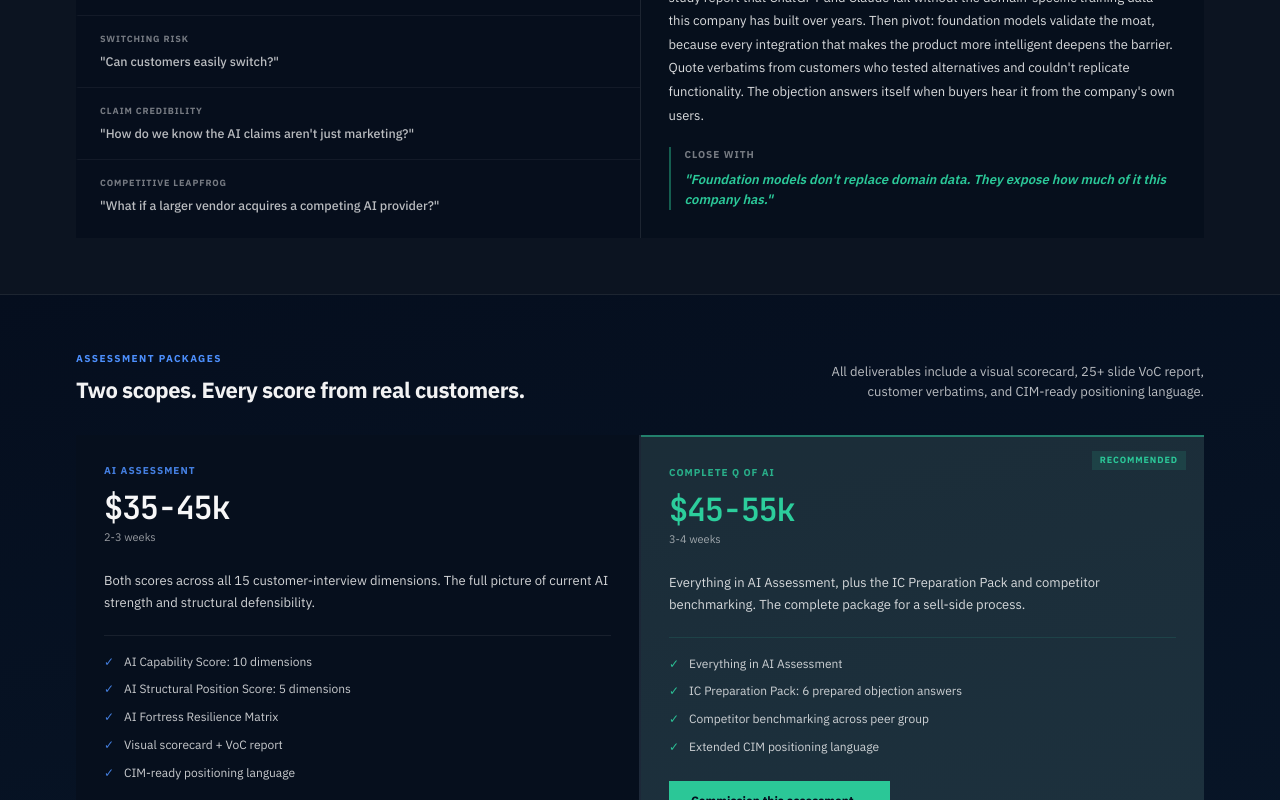
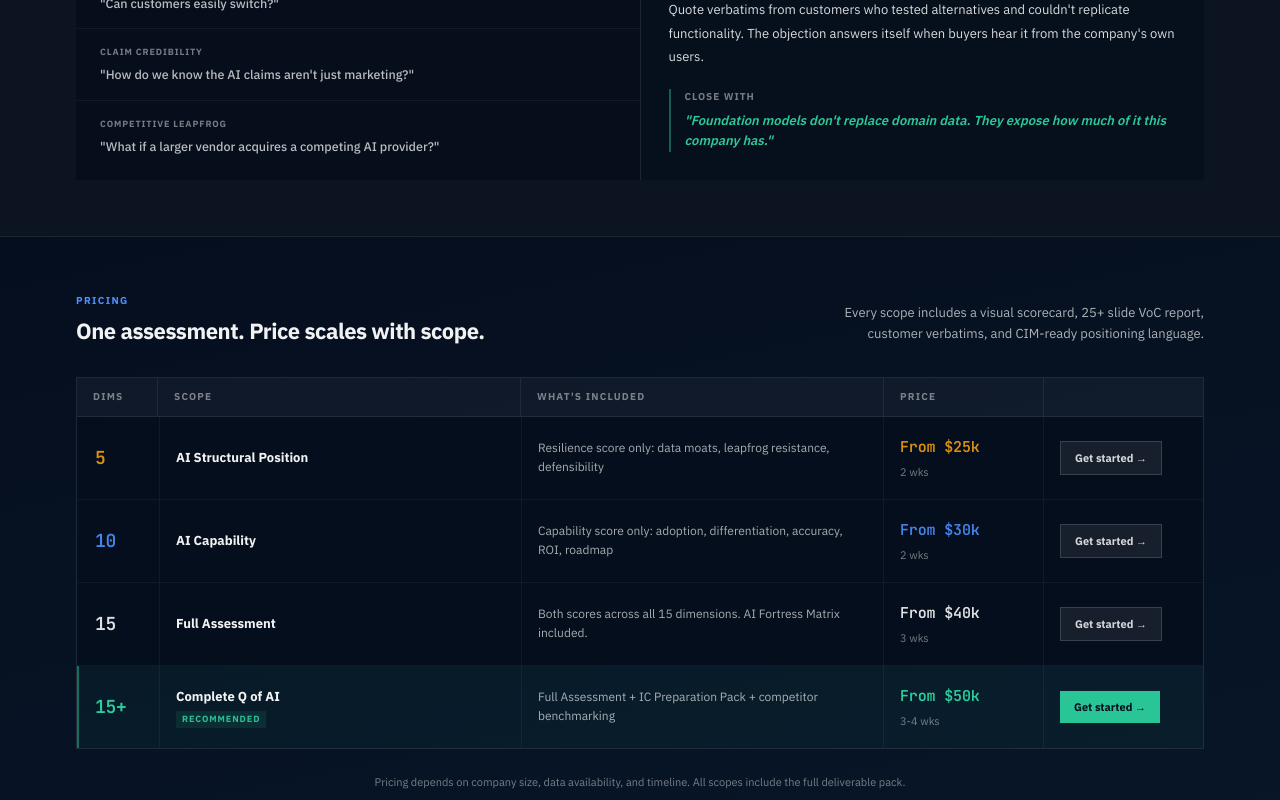
Before and after one commit to Crossover-Research/sell-side-overview-site, a Next.js app: page /qofai in a window 1280 px wide. Shown: the part 2000-2800 px from the top of the page. Built offline with nearby package versions, Linux system fonts and the light colour scheme.

Commit message:
redesign: tighten matrix section, dimension-scale pricing table (base $25k), carousel touch targets

```diff
--- a/app/qofai/page.tsx
+++ b/app/qofai/page.tsx
@@ -140,19 +140,15 @@ export default function QofAIPage() {
         <div style={{ maxWidth:1200, margin:'0 auto', padding:'0 36px' }}>
           <div style={{ display:'grid', gridTemplateColumns:'1fr 1fr', gap:40, alignItems:'start' }}>
             <div>
-              <div className="ib-section-eyebrow" style={{ marginBottom:8 }}>AI Resilience Matrix</div>
-              <h2 style={{ fontSize:22, fontWeight:700, color:'rgba(255,255,255,.95)', letterSpacing:'-.022em', marginBottom:12, lineHeight:1.25 }}>
+              <h2 style={{ fontSize:22, fontWeight:700, color:'rgba(255,255,255,.95)', letterSpacing:'-.022em', marginBottom:18, lineHeight:1.25 }}>
                 Map the AI position. Build the case before buyers define it.
               </h2>
-              <p style={{ fontSize:13, color:'rgba(255,255,255,.75)', lineHeight:1.7, marginBottom:22 }}>
-                The Q of AI gives you a customer-validated framework to position the asset's AI story before the process opens, and the language to justify a premium multiple when it does.
-              </p>
               <div style={{ display:'grid', gridTemplateColumns:'1fr 1fr', gap:2, background:'rgba(255,255,255,.07)', border:'1px solid rgba(255,255,255,.09)' }}>
                 {[
-                  { name:'AI Catalyst',    badge:'Growth Opportunity', color:'rgba(77,144,254,.95)',  bg:'rgba(77,144,254,.08)',  desc:'High Resilience + Emerging AI. Strong structural moats with untapped AI potential.' },
-                  { name:'AI Fortress',    badge:'Premium Asset',       color:'rgba(45,212,160,.97)',  bg:'rgba(45,212,160,.07)',  desc:'High Capability + High Resilience. Top 15-20% of assessed software companies.', highlight:true },
-                  { name:'AI Foundation',  badge:'AI Growth Story',     color:'rgba(255,77,94,.92)',   bg:'rgba(255,77,94,.06)',   desc:'Early-stage AI with meaningful upside on both axes, a clear growth narrative for the right acquirer.' },
-                  { name:'AI Accelerator', badge:'Structural Upside',   color:'rgba(245,158,11,.95)',  bg:'rgba(245,158,11,.07)',  desc:'Strong current AI with near-term opportunity to lock in structural moats, a value creation lever for the next owner.' },
+                  { name:'AI Catalyst',    badge:'Growth Opportunity', color:'rgba(77,144,254,.95)',  bg:'rgba(77,144,254,.08)',  desc:'High Resilience, emerging AI capability. Strong moats with untapped upside.' },
+                  { name:'AI Fortress',    badge:'Premium Asset',       color:'rgba(45,212,160,.97)',  bg:'rgba(45,212,160,.07)',  desc:'High Capability + High Resilience. Top 15-20% of all companies assessed.', highlight:true },
+                  { name:'AI Foundation',  badge:'AI Growth Story',     color:'rgba(255,77,94,.92)',   bg:'rgba(255,77,94,.06)',   desc:'Early-stage AI with upside on both axes. A growth narrative for the right acquirer.' },
+                  { name:'AI Accelerator', badge:'Structural Upside',   color:'rgba(245,158,11,.95)',  bg:'rgba(245,158,11,.07)',  desc:'Strong AI capability. Near-term opportunity to lock in structural defensibility.' },
                 ].map((q, i) => (
                   <div key={i} style={{ background: (q as any).highlight ? 'rgba(45,212,160,.05)' : 'rgba(6,14,28,.95)', padding:'20px', borderTop: (q as any).highlight ? '2px solid rgba(45,212,160,.4)' : '2px solid transparent' }}>
                     <div style={{ fontSize:9, fontWeight:700, letterSpacing:'.1em', textTransform:'uppercase', color:q.color, background:q.bg, padding:'2px 7px', display:'inline-block', marginBottom:8 }}>{q.badge}</div>
@@ -161,19 +157,13 @@ export default function QofAIPage() {
                   </div>
                 ))}
               </div>
-              <div style={{ fontSize:10, fontWeight:700, letterSpacing:'.1em', textTransform:'uppercase', color:'rgba(255,255,255,.45)', marginTop:8, textAlign:'center' }}>
-                X: AI Resilience → &nbsp;&nbsp; Y: AI Capability →
-              </div>
+
             </div>
 
             <div>
-              <div className="ib-section-eyebrow" style={{ marginBottom:8 }}>The Framework</div>
-              <h2 style={{ fontSize:22, fontWeight:700, color:'rgba(255,255,255,.95)', letterSpacing:'-.022em', marginBottom:12, lineHeight:1.25 }}>
+              <h2 style={{ fontSize:22, fontWeight:700, color:'rgba(255,255,255,.95)', letterSpacing:'-.022em', marginBottom:16, lineHeight:1.25 }}>
                 15 dimensions. Two independent scores.
               </h2>
-              <p style={{ fontSize:13, color:'rgba(255,255,255,.75)', lineHeight:1.7, marginBottom:16 }}>
-                Every score derived from structured customer interviews, not internal benchmarks.
-              </p>
               <div style={{ background:'rgba(6,14,28,.98)', border:'1px solid rgba(77,144,254,.2)', overflow:'hidden', marginBottom:2 }}>
                 <div style={{ background:'rgba(77,144,254,.07)', borderBottom:'1px solid rgba(77,144,254,.15)', padding:'12px 18px', display:'flex', alignItems:'center', justifyContent:'space-between' }}>
                   <div>
@@ -309,92 +299,126 @@ export default function QofAIPage() {
         </div>
       </section>
 
-      {/* PRICING — two clean tiers */}
+      {/* PRICING — single scope, price scales with n dimensions */}
       <section style={{ padding:'56px 0', background:'linear-gradient(168deg,#050e1e 0%,#081628 100%)', borderBottom:'1px solid rgba(255,255,255,.07)' }}>
         <div style={{ maxWidth:1200, margin:'0 auto', padding:'0 36px' }}>
+
           <div style={{ display:'flex', alignItems:'flex-end', justifyContent:'space-between', gap:24, flexWrap:'wrap', marginBottom:32 }}>
             <div>
-              <div className="ib-section-eyebrow" style={{ marginBottom:8 }}>Assessment Packages</div>
+              <div className="ib-section-eyebrow" style={{ marginBottom:8 }}>Pricing</div>
               <h2 style={{ fontSize:22, fontWeight:700, color:'rgba(255,255,255,.95)', letterSpacing:'-.022em', margin:0, lineHeight:1.25 }}>
-                Two scopes. Every score from real customers.
+                One assessment. Price scales with scope.
               </h2>
             </div>
-            <p style={{ fontSize:13, color:'rgba(255,255,255,.72)', margin:0, maxWidth:380, textAlign:'right', lineHeight:1.6 }}>
-              All deliverables include a visual scorecard, 25+ slide VoC report, customer verbatims, and CIM-ready positioning language.
+            <p style={{ fontSize:13, color:'rgba(255,255,255,.68)', margin:0, maxWidth:360, textAlign:'right', lineHeight:1.6 }}>
+              Every scope includes a visual scorecard, 25+ slide VoC report, customer verbatims, and CIM-ready positioning language.
             </p>
           </div>
 
-          <div style={{ display:'grid', gridTemplateColumns:'1fr 1fr', gap:2, background:'rgba(255,255,255,.09)', marginBottom:24 }}>
+          {/* Scope table */}
+          <div style={{ border:'1px solid rgba(255,255,255,.1)', overflow:'hidden', marginBottom:24 }}>
 
-            {/* AI Assessment */}
-            <div style={{ background:'rgba(6,14,28,.95)', padding:'28px 28px' }}>
-              <div style={{ fontSize:10, fontWeight:700, letterSpacing:'.1em', textTransform:'uppercase', color:'rgba(77,144,254,.88)', marginBottom:12 }}>
-                AI Assessment
-              </div>
-              <div style={{ fontFamily:'var(--font-mono)', fontSize:32, fontWeight:700, color:'rgba(255,255,255,.97)', letterSpacing:'-.04em', lineHeight:1, marginBottom:4 }}>
-                $35-45k
-              </div>
-              <div style={{ fontSize:11, color:'rgba(255,255,255,.58)', marginBottom:24 }}>2-3 weeks</div>
-
-              <div style={{ fontSize:13, color:'rgba(255,255,255,.82)', lineHeight:1.72, marginBottom:20 }}>
-                Both scores across all 15 customer-interview dimensions. The full picture of current AI strength and structural defensibility.
-              </div>
-
-              <div style={{ display:'flex', flexDirection:'column', gap:8, marginBottom:24, paddingTop:16, borderTop:'1px solid rgba(255,255,255,.07)' }}>
-                {[
-                  'AI Capability Score: 10 dimensions',
-                  'AI Structural Position Score: 5 dimensions',
-                  'AI Fortress Resilience Matrix',
-                  'Visual scorecard + VoC report',
-                  'CIM-ready positioning language',
-                ].map((f, i) => (
-                  <div key={i} style={{ display:'flex', alignItems:'center', gap:10, fontSize:12, color:'rgba(255,255,255,.78)' }}>
-                    <span style={{ color:'rgba(77,144,254,.85)', fontSize:12 }}>✓</span>
-                    {f}
-                  </div>
-                ))}
-              </div>
-
-              <a href={`mailto:${CONTACT.email}`} style={{ display:'inline-flex', alignItems:'center', fontSize:12, fontWeight:700, textDecoration:'none', color:'rgba(255,255,255,.88)', border:'1px solid rgba(255,255,255,.22)', padding:'9px 20px', transition:'all .15s' }}>
-                Get started →
-              </a>
+            {/* Column header */}
+            <div style={{ display:'grid', gridTemplateColumns:'80px 1fr 1fr 160px 160px', background:'rgba(255,255,255,.04)', borderBottom:'1px solid rgba(255,255,255,.08)' }}>
+              <div style={{ padding:'11px 16px', fontSize:10, fontWeight:700, letterSpacing:'.12em', textTransform:'uppercase', color:'rgba(255,255,255,.45)' }}>Dims</div>
+              <div style={{ padding:'11px 16px', fontSize:10, fontWeight:700, letterSpacing:'.12em', textTransform:'uppercase', color:'rgba(255,255,255,.45)', borderLeft:'1px solid rgba(255,255,255,.07)' }}>Scope</div>
+              <div style={{ padding:'11px 16px', fontSize:10, fontWeight:700, letterSpacing:'.12em', textTransform:'uppercase', color:'rgba(255,255,255,.45)', borderLeft:'1px solid rgba(255,255,255,.07)' }}>What's included</div>
+              <div style={{ padding:'11px 16px', fontSize:10, fontWeight:700, letterSpacing:'.12em', textTransform:'uppercase', color:'rgba(255,255,255,.45)', borderLeft:'1px solid rgba(255,255,255,.07)' }}>Price</div>
+              <div style={{ padding:'11px 16px', borderLeft:'1px solid rgba(255,255,255,.07)' }} />
             </div>
 
-            {/* Complete Q of AI */}
-            <div style={{ background:'rgba(45,212,160,.04)', padding:'28px 28px', borderTop:'2px solid rgba(45,212,160,.5)', position:'relative' }}>
-              <div style={{ position:'absolute', top:14, right:18, fontSize:9, fontWeight:700, letterSpacing:'.1em', textTransform:'uppercase', color:'rgba(45,212,160,.92)', background:'rgba(45,212,160,.12)', padding:'2px 8px' }}>
-                Recommended
+            {[
+              {
+                dims: 5,
+                name: 'AI Structural Position',
+                includes: 'Resilience score only: data moats, leapfrog resistance, defensibility',
+                price: 'From $25k',
+                timeline: '2 wks',
+                color: 'rgba(245,158,11,.9)',
+                featured: false,
+              },
+              {
+                dims: 10,
+                name: 'AI Capability',
+                includes: 'Capability score only: adoption, differentiation, accuracy, ROI, roadmap',
+                price: 'From $30k',
+                timeline: '2 wks',
+                color: 'rgba(77,144,254,.9)',
+                featured: false,
+              },
+              {
+                dims: 15,
+                name: 'Full Assessment',
+                includes: 'Both scores across all 15 dimensions. AI Fortress Matrix included.',
+                price: 'From $40k',
+                timeline: '3 wks',
+                color: 'rgba(255,255,255,.88)',
+                featured: false,
+              },
+              {
+                dims: '15+',
+                name: 'Complete Q of AI',
+                includes: 'Full Assessment + IC Preparation Pack + competitor benchmarking',
+                price: 'From $50k',
+                timeline: '3-4 wks',
+                color: 'rgba(45,212,160,.97)',
+                featured: true,
+              },
+            ].map((row, i, arr) => (
+              <div
+                key={i}
+                style={{
+                  display:'grid', gridTemplateColumns:'80px 1fr 1fr 160px 160px',
+                  borderBottom: i < arr.length-1 ? '1px solid rgba(255,255,255,.05)' : 'none',
+                  background: row.featured ? 'rgba(45,212,160,.04)' : 'rgba(6,14,28,.97)',
+                  borderLeft: row.featured ? '2px solid rgba(45,212,160,.45)' : '2px solid transparent',
+                }}
+              >
+                {/* Dim count */}
+                <div style={{ padding:'18px 16px', display:'flex', alignItems:'center' }}>
+                  <div style={{ fontFamily:'var(--font-mono)', fontSize:18, fontWeight:700, color:row.color, letterSpacing:'-.02em' }}>{row.dims}</div>
+                </div>
+                {/* Scope name */}
+                <div style={{ padding:'18px 16px', borderLeft:'1px solid rgba(255,255,255,.05)', display:'flex', flexDirection:'column', justifyContent:'center', gap:4 }}>
+                  <div style={{ fontSize:13, fontWeight:700, color:'rgba(255,255,255,.95)' }}>{row.name}</div>
+                  {row.featured && (
+                    <div style={{ fontSize:9, fontWeight:700, letterSpacing:'.1em', textTransform:'uppercase', color:'rgba(45,212,160,.88)', background:'rgba(45,212,160,.1)', padding:'1px 6px', display:'inline-block', width:'fit-content' }}>
+                      Recommended
+                    </div>
+                  )}
+                </div>
+                {/* What's included */}
+                <div style={{ padding:'18px 16px', borderLeft:'1px solid rgba(255,255,255,.05)', display:'flex', alignItems:'center' }}>
+                  <div style={{ fontSize:12, color:'rgba(255,255,255,.65)', lineHeight:1.55 }}>{row.includes}</div>
+                </div>
+                {/* Price + timeline */}
+                <div style={{ padding:'18px 16px', borderLeft:'1px solid rgba(255,255,255,.05)', display:'flex', flexDirection:'column', justifyContent:'center', gap:3 }}>
+                  <div style={{ fontFamily:'var(--font-mono)', fontSize:15, fontWeight:700, color:row.color, letterSpacing:'-.01em' }}>{row.price}</div>
+                  <div style={{ fontSize:11, color:'rgba(255,255,255,.45)' }}>{row.timeline}</div>
+                </div>
+                {/* CTA */}
+                <div style={{ padding:'18px 16px', borderLeft:'1px solid rgba(255,255,255,.05)', display:'flex', alignItems:'center' }}>
+                  <a
+                    href={`mailto:${CONTACT.email}`}
+                    style={{
+                      fontSize:11, fontWeight:700, textDecoration:'none', whiteSpace:'nowrap',
+                      color: row.featured ? '#050e1e' : 'rgba(255,255,255,.82)',
+                      background: row.featured ? 'rgba(45,212,160,.92)' : 'rgba(255,255,255,.07)',
+                      border: row.featured ? 'none' : '1px solid rgba(255,255,255,.15)',
+                      padding: '7px 14px',
+                      display:'inline-block',
+                      transition:'all .15s',
+                    }}
+                  >
+                    Get started →
+                  </a>
+                </div>
               </div>
-              <div style={{ fontSize:10, fontWeight:700, letterSpacing:'.1em', textTransform:'uppercase', color:'rgba(45,212,160,.78)', marginBottom:12 }}>
-                Complete Q of AI
-              </div>
-              <div style={{ fontFamily:'var(--font-mono)', fontSize:32, fontWeight:700, color:'rgba(45,212,160,.97)', letterSpacing:'-.04em', lineHeight:1, marginBottom:4 }}>
-                $45-55k
-              </div>
-              <div style={{ fontSize:11, color:'rgba(255,255,255,.58)', marginBottom:24 }}>3-4 weeks</div>
+            ))}
+          </div>
 
-              <div style={{ fontSize:13, color:'rgba(255,255,255,.82)', lineHeight:1.72, marginBottom:20 }}>
-                Everything in AI Assessment, plus the IC Preparation Pack and competitor benchmarking. The complete package for a sell-side process.
-              </div>
-
-              <div style={{ display:'flex', flexDirection:'column', gap:8, marginBottom:24, paddingTop:16, borderTop:'1px solid rgba(45,212,160,.12)' }}>
-                {[
-                  'Everything in AI Assessment',
-                  'IC Preparation Pack: 6 prepared objection answers',
-                  'Competitor benchmarking across peer group',
-                  'Extended CIM positioning language',
-                ].map((f, i) => (
-                  <div key={i} style={{ display:'flex', alignItems:'center', gap:10, fontSize:12, color:'rgba(255,255,255,.78)' }}>
-                    <span style={{ color:'rgba(45,212,160,.88)', fontSize:12 }}>✓</span>
-                    {f}
-                  </div>
-                ))}
-              </div>
-
-              <a href={`mailto:${CONTACT.email}`} style={{ display:'inline-flex', alignItems:'center', fontSize:12, fontWeight:700, textDecoration:'none', color:'#050e1e', background:'rgba(45,212,160,.92)', padding:'10px 22px', transition:'all .15s' }}>
-                Commission this assessment →
-              </a>
-            </div>
+          <div style={{ fontSize:11, color:'rgba(255,255,255,.45)', textAlign:'center' }}>
+            Pricing depends on company size, data availability, and timeline. All scopes include the full deliverable pack.
           </div>
         </div>
       </section>
```
